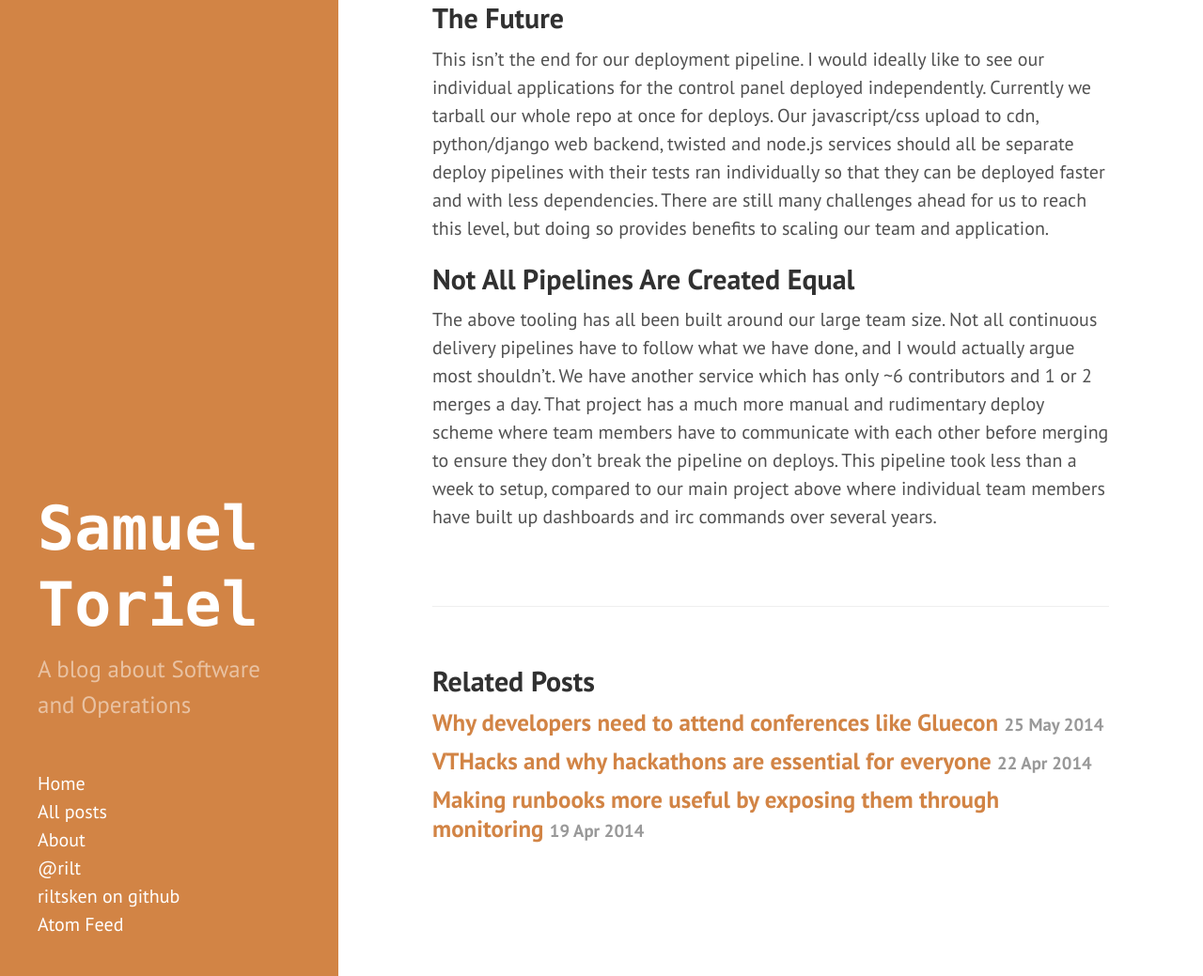
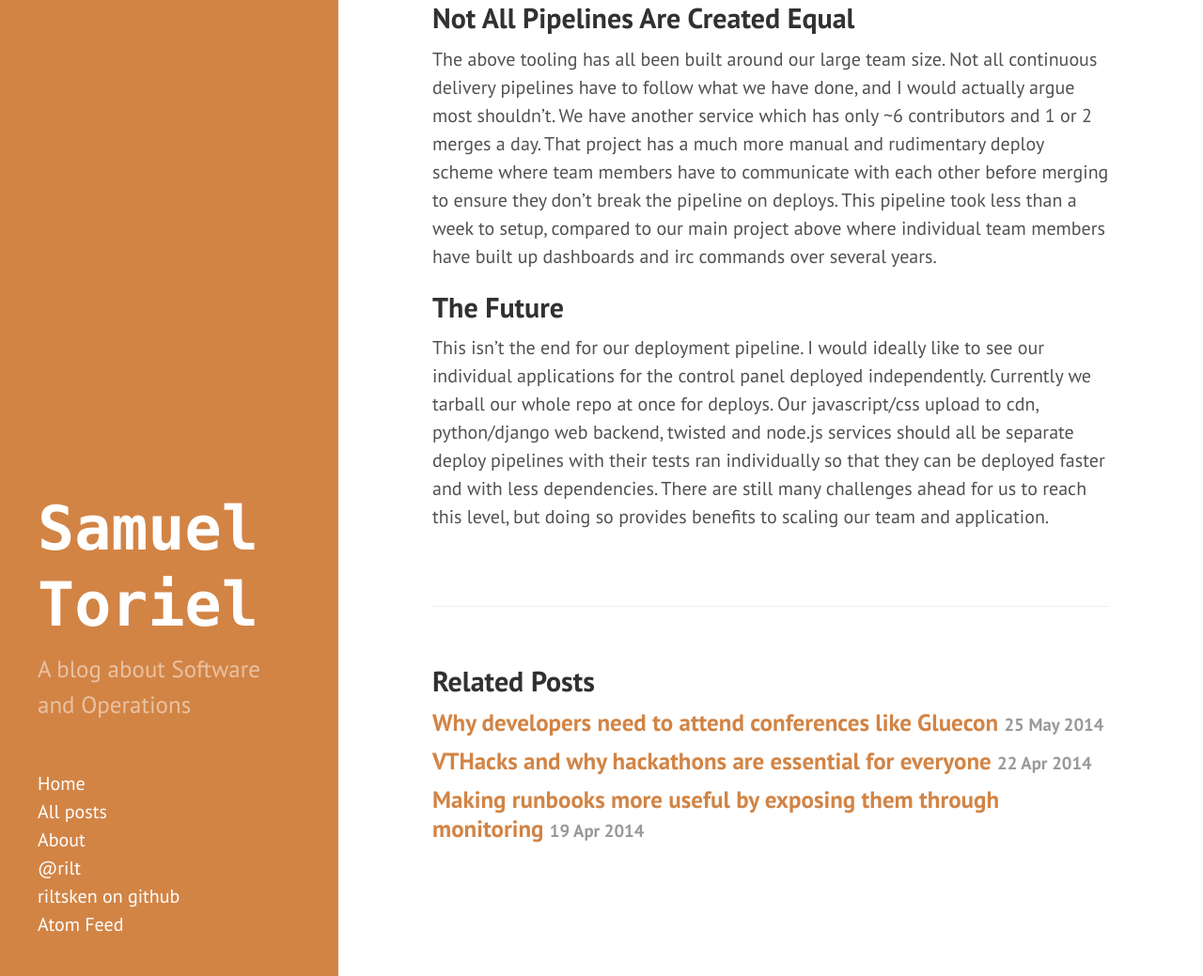
Before and after one commit to riltsken/riltsken.github.io, a Jekyll site: the page built from _posts/2014-09-21-development-pipeline-for-the-rackspace-cloud-control-panel.markdown, in a window 1280 px wide and 1400 px high, scrolled down 5234 px. Shown: the part 361-1400 px from the top of the window at 94% size. Built offline with Jekyll 4.4.1, drawn with Linux system fonts in a browser that asks for light colours; nearby versions of some CDN libraries; Markdown is read by kramdown in place of the engine named in the settings.

Commit message:
Swap "The Future" and "Not All Pipelines Are Created Equal"

```diff
--- a/_posts/2014-09-21-development-pipeline-for-the-rackspace-cloud-control-panel.markdown
+++ b/_posts/2014-09-21-development-pipeline-for-the-rackspace-cloud-control-panel.markdown
@@ -73,11 +73,11 @@ Several dashboards have been created for understanding where the current bus is
 ![Acceptance test health for the current bus][AcceptanceTestDashboard]
 
 
+Not All Pipelines Are Created Equal
+----
+The above tooling has all been built around our large team size. Not all continuous delivery pipelines have to follow what we have done, and I would actually argue most shouldn't. We have another service which has only ~6 contributors and 1 or 2 merges a day. That project has a much more manual and rudimentary deploy scheme where team members have to communicate with each other before merging to ensure they don't break the pipeline on deploys. This pipeline took less than a week to setup, compared to our main project above where individual team members have built up dashboards and irc commands over several years.
+
+
 The Future
 ----
 This isn't the end for our deployment pipeline. I would ideally like to see our individual applications for the control panel deployed independently. Currently we tarball our whole repo at once for deploys. Our javascript/css upload to cdn, python/django web backend, twisted and node.js services should all be separate deploy pipelines with their tests ran individually so that they can be deployed faster and with less dependencies. There are still many challenges ahead for us to reach this level, but doing so provides benefits to scaling our team and application.
-
-
-Not All Pipelines Are Created Equal
-----
-The above tooling has all been built around our large team size. Not all continuous delivery pipelines have to follow what we have done, and I would actually argue most shouldn't. We have another service which has only ~6 contributors and 1 or 2 merges a day. That project has a much more manual and rudimentary deploy scheme where team members have to communicate with each other before merging to ensure they don't break the pipeline on deploys. This pipeline took less than a week to setup, compared to our main project above where individual team members have built up dashboards and irc commands over several years.
```
Also changed, not shown: 2 other files.
